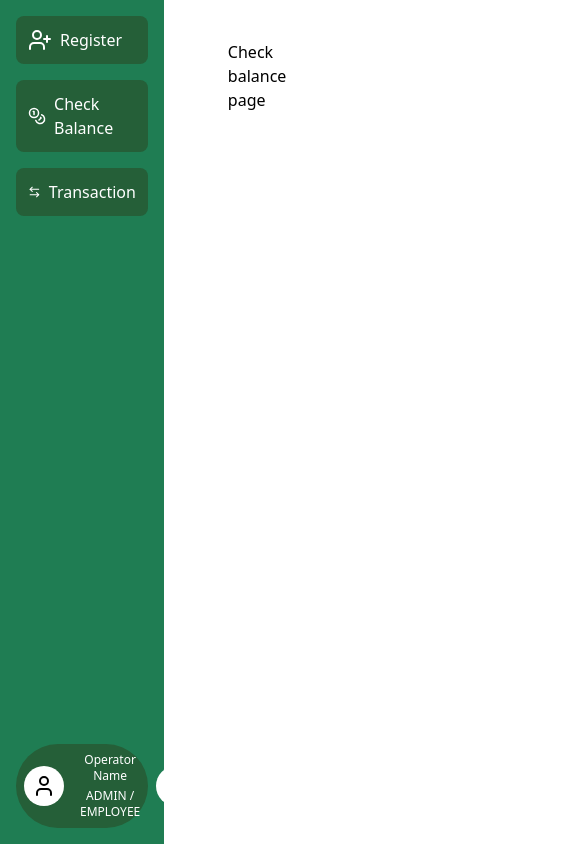
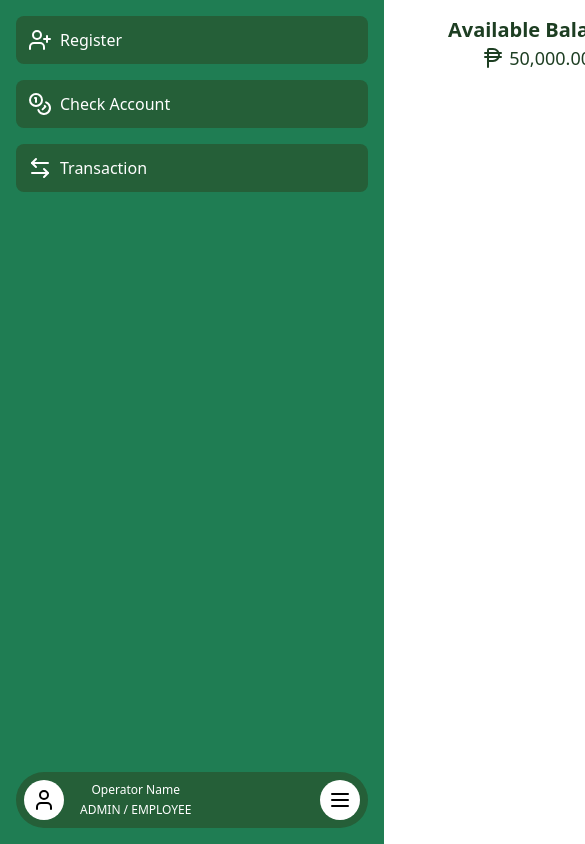
Before and after one commit to Lolillya/PrisonCoin-digital-currency, a React (Vite) app in the folder client/: page /admin/dashboard/check-balance in a window 390 px wide. Shown: the top 844 px of the page, 585 px wide, since content can reach past the window. Built offline with nearby package versions, Linux system fonts and the light colour scheme.

Commit message:
fixed layout overflow on tablet view

```diff
--- a/client/src/components/icons/icons.tsx
+++ b/client/src/components/icons/icons.tsx
@@ -208,3 +208,23 @@ export const FingerprintIcon = ({ width = 24, height = 24 }: IconProps) => {
     </svg>
   );
 };
+
+export const PesoCurrencyIcon = () => {
+  return (
+    <svg
+      xmlns="http://www.w3.org/2000/svg"
+      width="24"
+      height="24"
+      viewBox="0 0 24 24"
+      fill="none"
+      stroke="currentColor"
+      stroke-width="2"
+      stroke-linecap="round"
+      stroke-linejoin="round"
+    >
+      <path d="M20 11H4" />
+      <path d="M20 7H4" />
+      <path d="M7 21V4a1 1 0 0 1 1-1h4a1 1 0 0 1 0 12H7" />
+    </svg>
+  );
+};
--- a/client/src/components/ui/sidebar.tsx
+++ b/client/src/components/ui/sidebar.tsx
@@ -12,7 +12,7 @@ import {
 export const Sidebar = () => {
   const navigate = useNavigate();
   return (
-    <section className="w-sm h-screen bg-primary text-white p-4 flex flex-col justify-between">
+    <section className="w-full max-w-[24rem] bg-primary text-white p-4 flex flex-col justify-between">
       {/* TOP PANEL */}
       <div className="flex flex-col gap-4">
         <div
@@ -28,7 +28,7 @@ export const Sidebar = () => {
           onClick={() => navigate("/admin/dashboard/check-balance")}
         >
           <CoinsIcon />
-          <label>Check Balance</label>
+          <label>Check Account</label>
         </div>
 
         {/* <div className="sidebar-item">
--- a/client/src/index.css
+++ b/client/src/index.css
@@ -40,13 +40,13 @@
 
   /* UI */
   main {
-    @apply flex min-h-screen min-w-screen relative;
+    @apply flex min-h-dvh min-w-dvh relative;
   }
   section {
-    @apply w-full h-full min-h-dvh max-h-dvh flex px-16 py-10  flex-col overflow-y-hidden;
+    @apply flex px-16 py-4  flex-col overflow-y-hidden;
   }
   input {
-    @apply px-4 pb-2 pt-8 rounded-md shadow-md w-full border-tertiary border text-lg tracking-wider;
+    @apply px-4 pb-2 pt-6 rounded-md shadow-md w-full border-tertiary border text-lg tracking-wider;
   }
 
   /* CUSTOM CLASSES */
--- a/client/src/pages/admin/check-balance/index.tsx
+++ b/client/src/pages/admin/check-balance/index.tsx
@@ -1,7 +1,16 @@
+import { PesoCurrencyIcon } from "@/components/icons/icons";
+
 const CheckBalancePage = () => {
   return (
     <section>
-      <div>Check balance page</div>
+      <div className="flex justify-center flex-col items-center">
+        <label className="text-text font-semibold text-xl">
+          Available Balance
+        </label>
+        <span className="flex items-center gap-1 text-lg text-text">
+          <PesoCurrencyIcon /> 50,000.00
+        </span>
+      </div>
     </section>
   );
 };
--- a/client/src/pages/admin/register/components/register-inputs.tsx
+++ b/client/src/pages/admin/register/components/register-inputs.tsx
@@ -68,7 +68,7 @@ const RegisterStep1 = ({
         <div className="flex flex-col gap-4">
           {/* inmate fullname */}
           <div className="flex flex-col relative group">
-            <label className="absolute ml-4 text-secondary/70 text-base mt-2 transition-all duration-200 group-focus-within:text-xs">
+            <label className="absolute ml-4 text-secondary/70 text-sm mt-2 transition-all duration-200 group-focus-within:text-[0.625rem]">
               Full Name
             </label>
             <Input placeholder="John Doe" required />
@@ -76,7 +76,7 @@ const RegisterStep1 = ({
 
           {/* inmate auto-generated inmate number */}
           <div className="flex flex-col relative group">
-            <label className="absolute ml-4 text-secondary/70 text-base mt-2 transition-all duration-200 group-focus-within:text-xs">
+            <label className="absolute ml-4 text-secondary/70 text-base mt-2 transition-all duration-200 group-focus-within:text-[0.625rem]">
               In-mate No. (auto-generated)
             </label>
             <Input placeholder="#12345" required />
@@ -84,7 +84,7 @@ const RegisterStep1 = ({
 
           {/* inmate address */}
           <div className="flex flex-col relative group">
-            <label className="absolute ml-4 text-secondary/70 text-base mt-2 transition-all duration-200 group-focus-within:text-xs">
+            <label className="absolute ml-4 text-secondary/70 text-base mt-2 transition-all duration-200 group-focus-within:text-[0.625rem]">
               Address
             </label>
             <Input placeholder="Full Address" required />
@@ -93,7 +93,7 @@ const RegisterStep1 = ({
           {/* inmate height */}
           <div className="flex gap-4 w-full">
             <div className="flex flex-col relative group w-full">
-              <label className="absolute ml-4 text-secondary/70 text-base mt-2 transition-all duration-200 group-focus-within:text-xs">
+              <label className="absolute ml-4 text-secondary/70 text-base mt-2 transition-all duration-200 group-focus-within:text-[0.625rem]">
                 Height
               </label>
               <Input placeholder="in inches" required />
@@ -101,7 +101,7 @@ const RegisterStep1 = ({
 
             {/* inmate weight */}
             <div className="flex flex-col relative group w-full">
-              <label className="absolute ml-4 text-secondary/70 text-base mt-2 transition-all duration-200 group-focus-within:text-xs">
+              <label className="absolute ml-4 text-secondary/70 text-base mt-2 transition-all duration-200 group-focus-within:text-[0.625rem]">
                 Weight
               </label>
               <Input placeholder="in kg" required />
@@ -218,7 +218,7 @@ const RegisterStep3 = ({
   return (
     <>
       {isModalOpen && <Modal setIsModalOpen={setIsModalOpen} />}
-      <div className="flex-1 flex flex-col py-5">
+      <div className="flex-1 flex flex-col pt-5">
         <div className="flex items-center justify-between">
           <div className="p-4 bg-primary text-white rounded-lg flex items-center gap-1">
             <LeftArrowIcon />
@@ -230,7 +230,7 @@ const RegisterStep3 = ({
         <div className="flex flex-col gap-4 w-full flex-1 justify-between pt-5">
           <div className="flex flex-col items-center justify-center gap-4">
             <div className="text-white relative group bg-primary flex w-fit p-4 rounded-full shadow-lg">
-              <FingerprintIcon width={200} height={200} />
+              <FingerprintIcon width={150} height={150} />
             </div>
             <h3>Register Inmate fingerprint</h3>
             <p className="text-center text-sm text-text/70 max-w-md mt-2">
@@ -261,7 +261,7 @@ const RegisterStep4 = ({
   onContinue: (e: React.MouseEvent<HTMLButtonElement>) => void;
 }) => {
   return (
-    <div className="flex-1 flex flex-col py-5">
+    <div className="flex-1 flex flex-col pt-5">
       <div className="flex items-center justify-between">
         <div className="p-4 bg-primary text-white rounded-lg flex items-center gap-1">
           <LeftArrowIcon />
@@ -342,7 +342,7 @@ const RegisterStep5 = ({
   onContinue: (e: React.MouseEvent<HTMLButtonElement>) => void;
 }) => {
   return (
-    <div className="flex-1 flex flex-col py-5">
+    <div className="flex-1 flex flex-col pt-5">
       <div className="flex items-center justify-between">
         <div className="p-4 bg-primary text-white rounded-lg flex items-center gap-1">
           <LeftArrowIcon />
```
Also changed, not shown: 2 other files (tests, documents, lock files or other folders).
